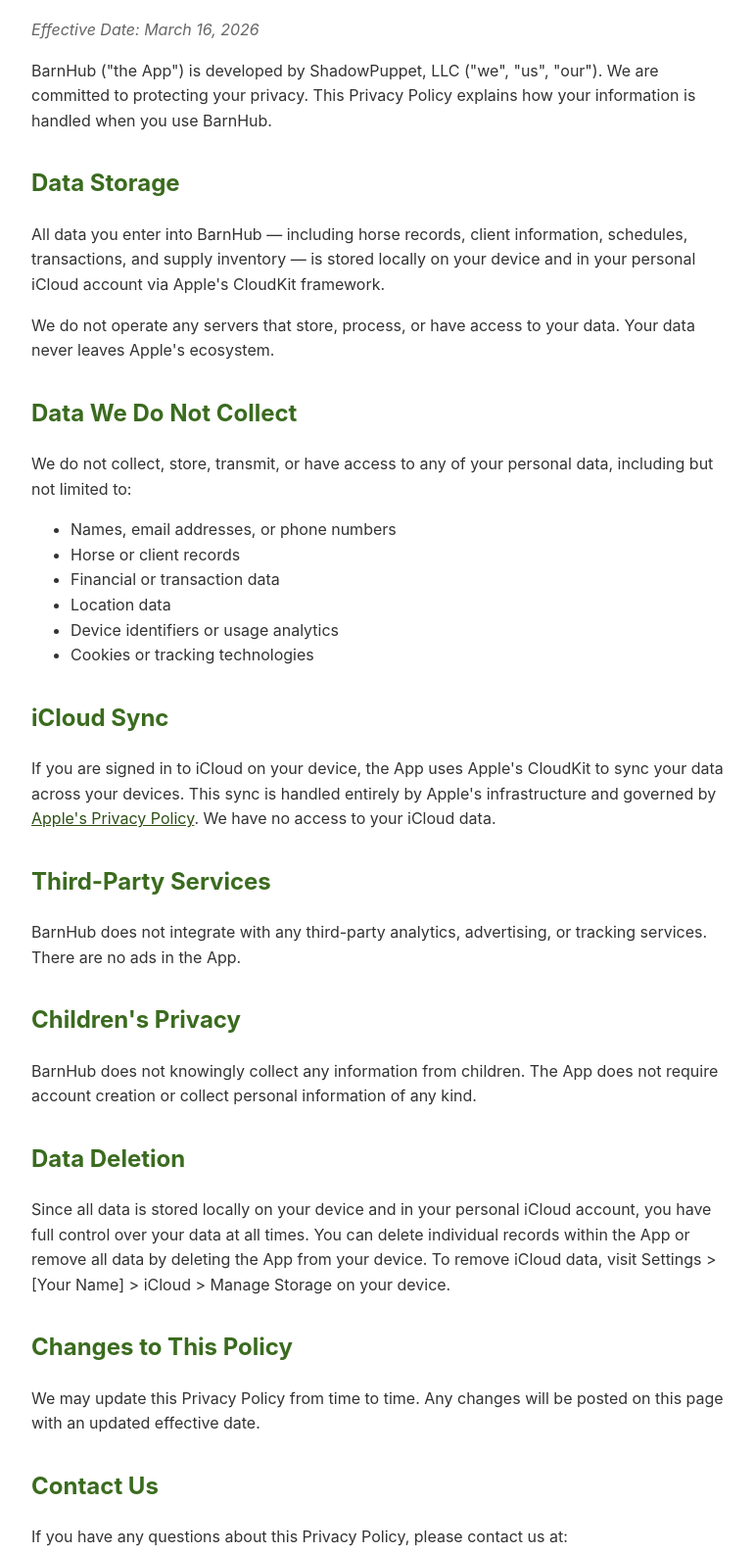
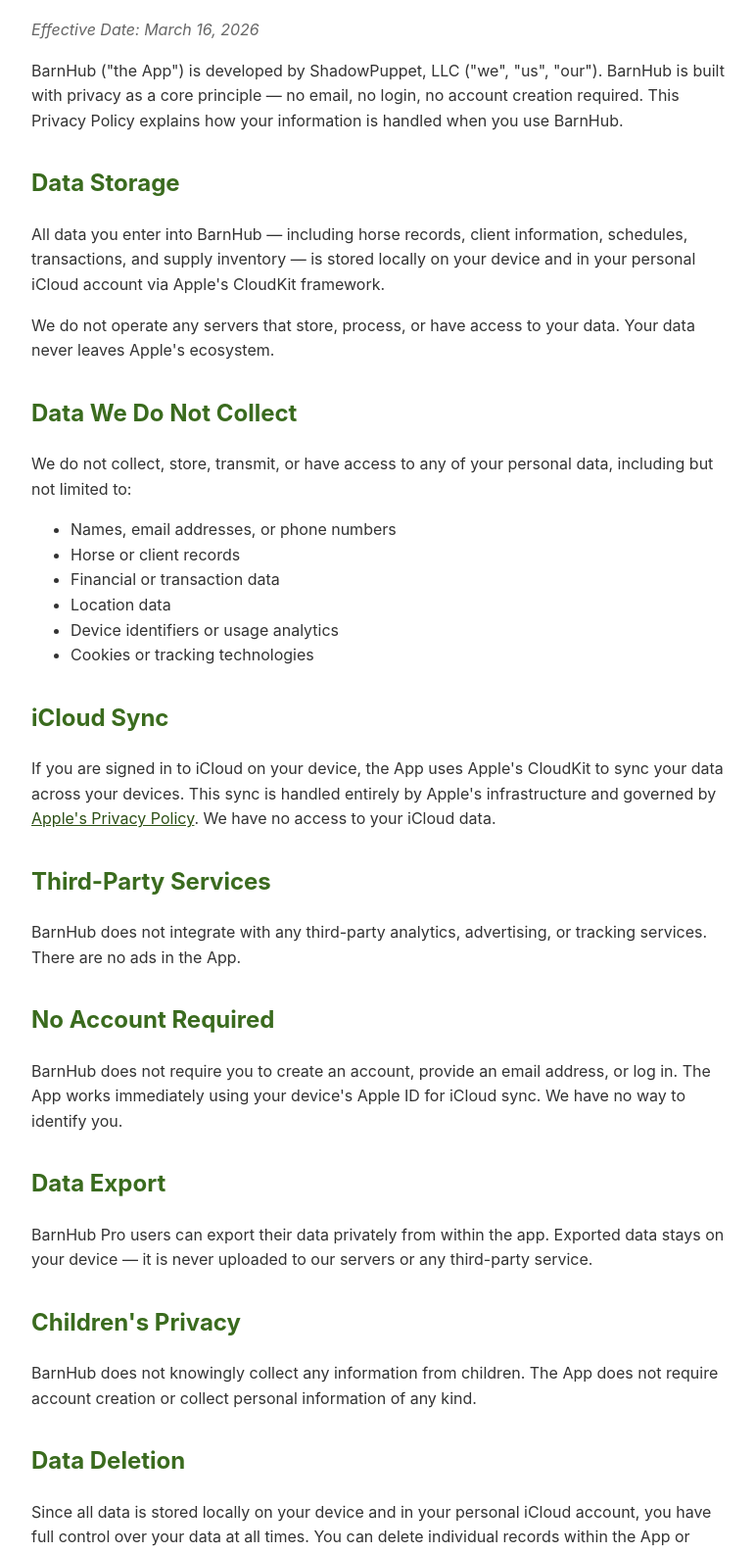
Before and after one commit to atomantic/barn.io, a plain HTML site: page privacy.html in a window 1280 px wide. Shown: the part 108-1693 px from the top of the page at 98% size, without its empty margins (248-1019 px from the left). Drawn offline with Linux system fonts and the light colour scheme.

Commit message:
docs: emphasize privacy-first messaging
Update landing page and privacy policy to lead with privacy-first
positioning: no email, no login, no tracking. Add "No Account
Required" and "Data Export" sections to privacy policy.

```diff
--- a/privacy.html
+++ b/privacy.html
@@ -16,7 +16,7 @@
   <h1>Privacy Policy</h1>
   <p class="date">Effective Date: March 16, 2026</p>
 
-  <p>BarnHub ("the App") is developed by ShadowPuppet, LLC ("we", "us", "our"). We are committed to protecting your privacy. This Privacy Policy explains how your information is handled when you use BarnHub.</p>
+  <p>BarnHub ("the App") is developed by ShadowPuppet, LLC ("we", "us", "our"). BarnHub is built with privacy as a core principle — no email, no login, no account creation required. This Privacy Policy explains how your information is handled when you use BarnHub.</p>
 
   <h2>Data Storage</h2>
   <p>All data you enter into BarnHub — including horse records, client information, schedules, transactions, and supply inventory — is stored locally on your device and in your personal iCloud account via Apple's CloudKit framework.</p>
@@ -39,6 +39,12 @@
   <h2>Third-Party Services</h2>
   <p>BarnHub does not integrate with any third-party analytics, advertising, or tracking services. There are no ads in the App.</p>
 
+  <h2>No Account Required</h2>
+  <p>BarnHub does not require you to create an account, provide an email address, or log in. The App works immediately using your device's Apple ID for iCloud sync. We have no way to identify you.</p>
+
+  <h2>Data Export</h2>
+  <p>BarnHub Pro users can export their data privately from within the app. Exported data stays on your device — it is never uploaded to our servers or any third-party service.</p>
+
   <h2>Children's Privacy</h2>
   <p>BarnHub does not knowingly collect any information from children. The App does not require account creation or collect personal information of any kind.</p>
 
```
Also changed, not shown: index.html (+5 -3 lines).
